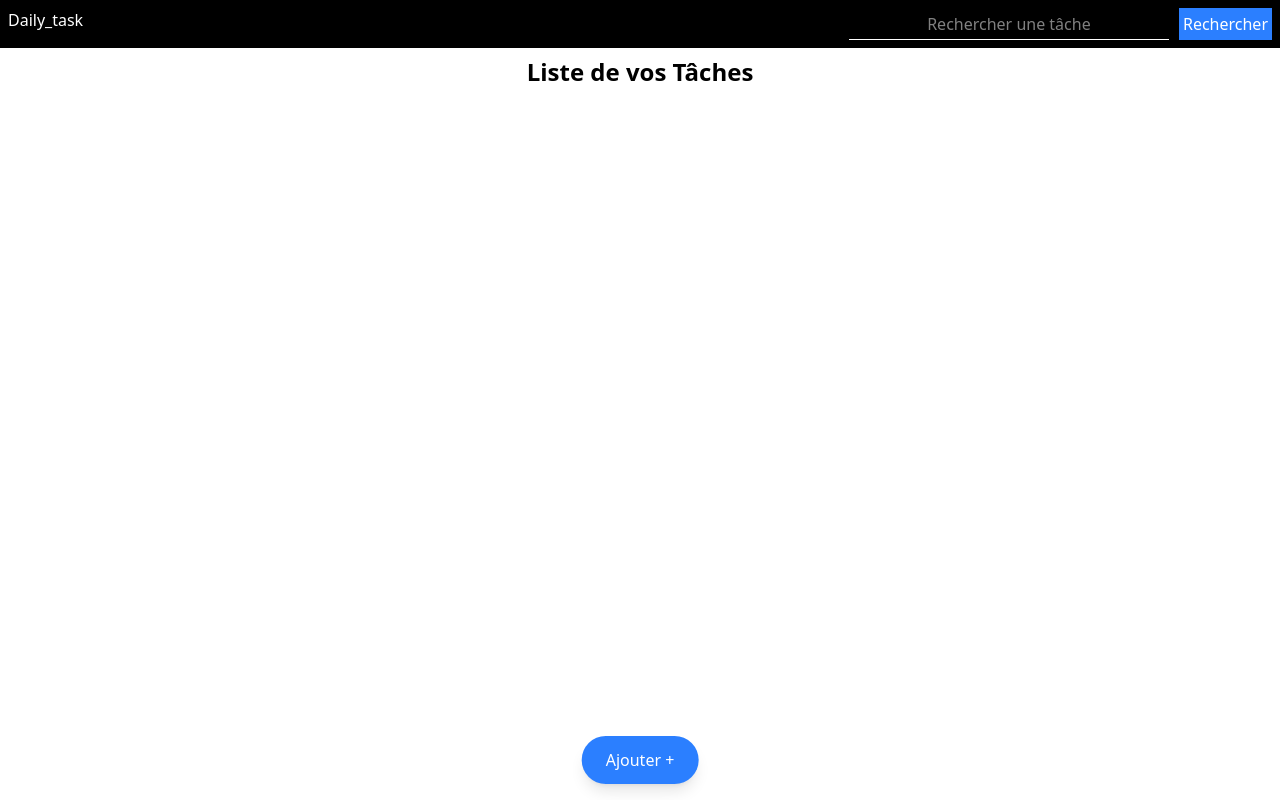
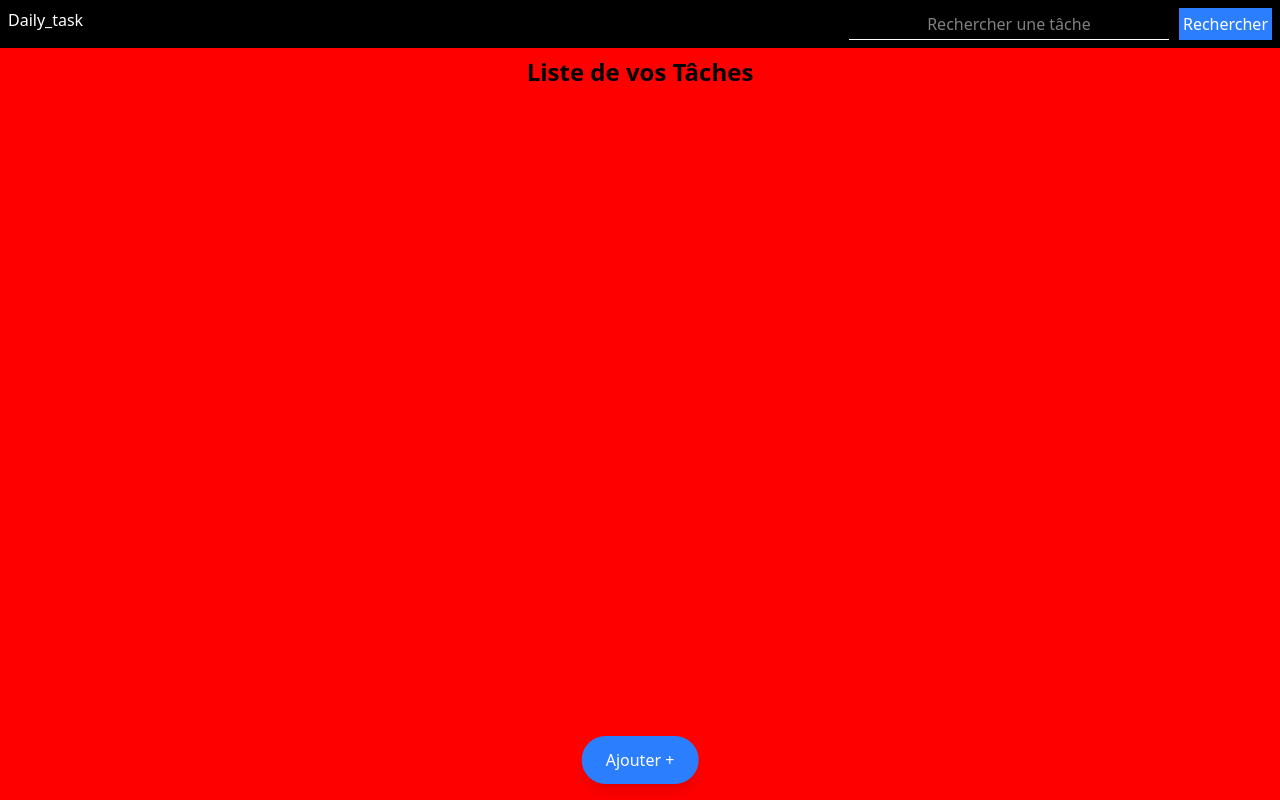
Before and after one commit to Labe224/Todo, a Vue app: page / in a window 1280 px wide. Built offline with nearby package versions, Linux system fonts and the light colour scheme.

Commit message:
changment

```diff
--- a/src/assets/style.css
+++ b/src/assets/style.css
@@ -1,4 +1,7 @@
 @import "tailwindcss";
+body {
+    background-color: red
+}
 .div{
     @apply bg-zinc-200 w-190 flex h-15 shadow-md items-center gap-10 pl-1.5   m-auto mt-2;
     font-size: 18px;
```
